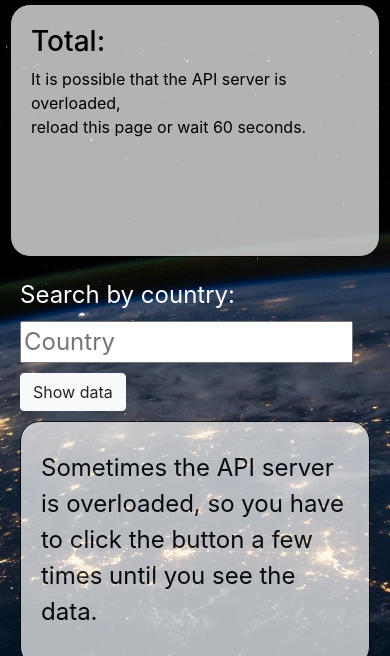
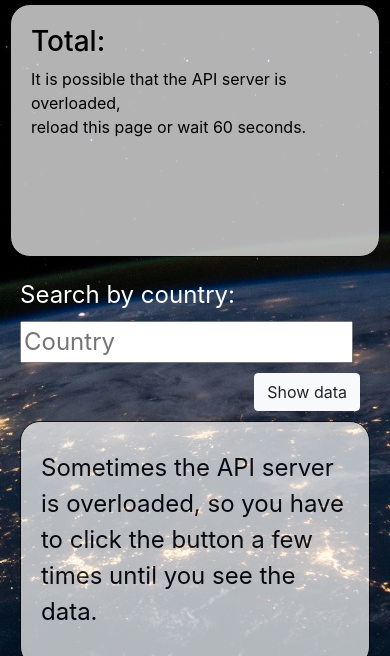
Before and after one commit to Whitestripe7773/Covid19LiveData, a plain HTML site: page index.html in a window 390 px wide. Shown: the part 188-844 px from the top of the page. Drawn offline with nearby package versions, Linux system fonts and the light colour scheme; no server answers.

Commit message:
Align button to the right

```diff
--- a/style/style.scss
+++ b/style/style.scss
@@ -76,8 +76,8 @@ label, .navbar{
         height: 25%;
     }
     .b-search{
-        margin-left: auto;
-        margin-right: auto;
+        float: right;
+        margin-right: 10px;
         margin-top: 10px;
         margin-bottom: 10px;
     }
@@ -91,8 +91,6 @@ label, .navbar{
         height: 30%;
     }
     .b-search{
-        margin-left: auto;
-        margin-right: auto;
         margin-top: 10px;
         margin-bottom: 10px;
     }
@@ -106,8 +104,6 @@ label, .navbar{
         height: 30%;
     }
     .b-search{
-        margin-left: auto;
-        margin-right: auto;
         margin-top: 10px;
         margin-bottom: 10px;
     }
```
Also changed, not shown: style/style.css, 1 other file.
